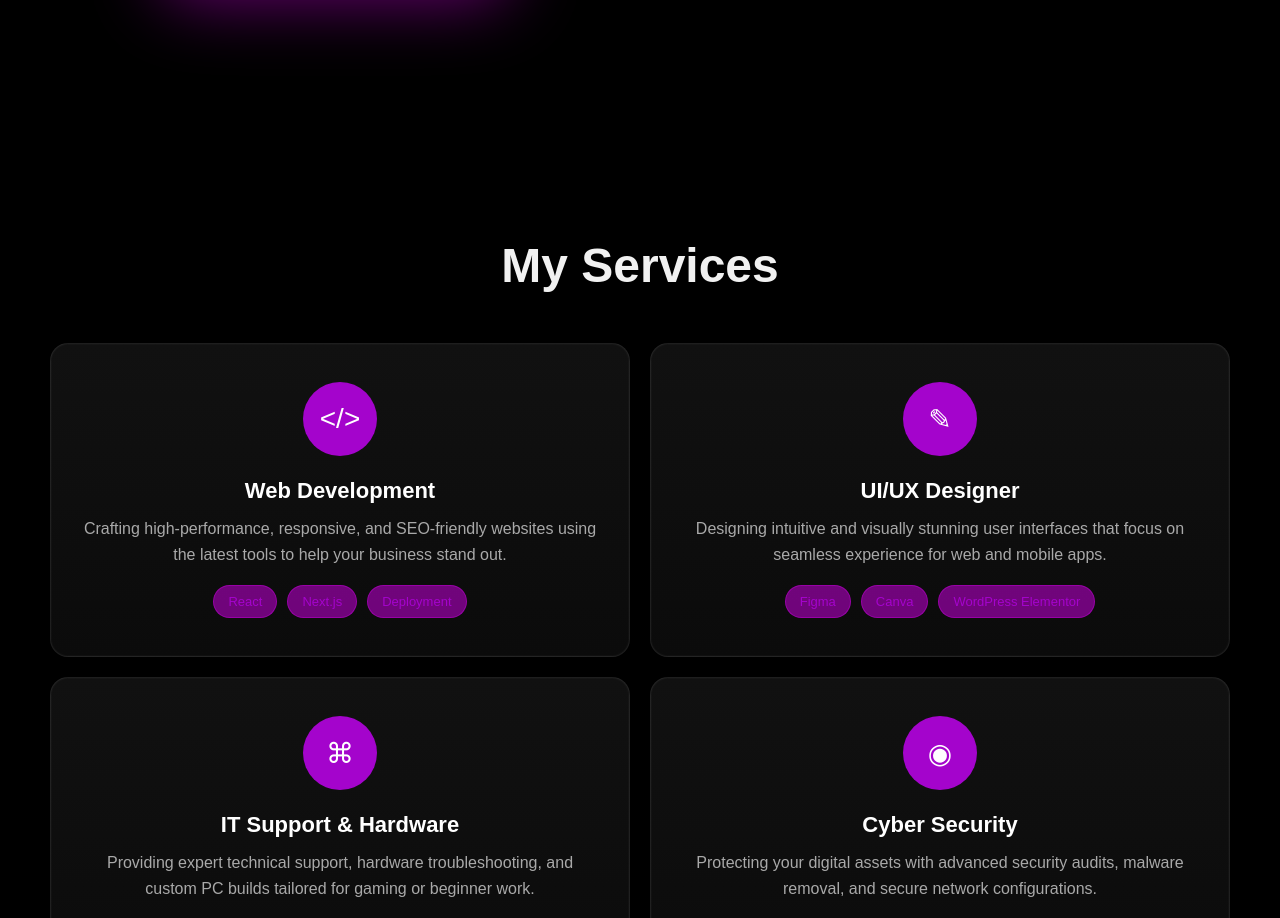
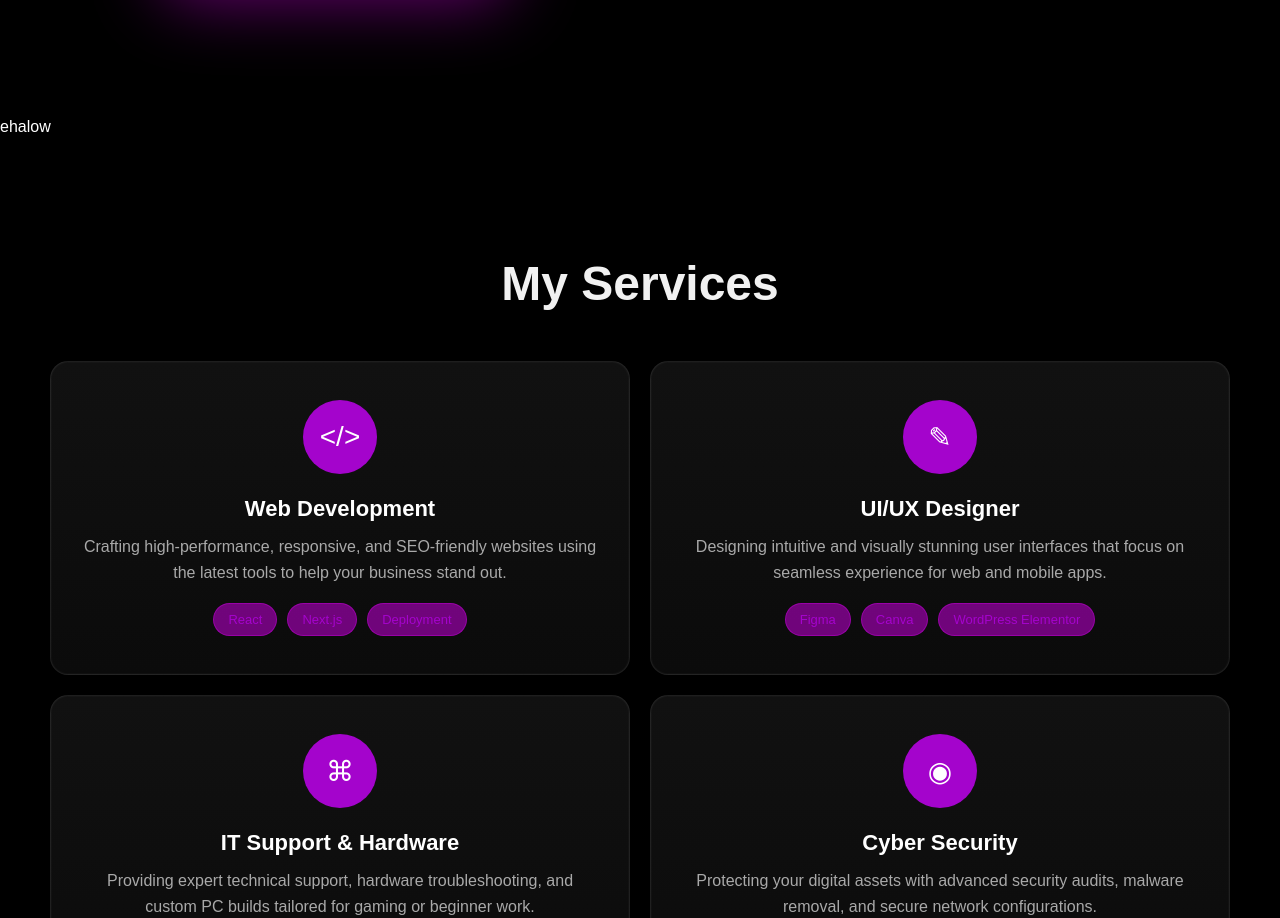
Before and after one commit to Lester948/My-first-Portfolio, a plain HTML site: page portfolio/index.html in a window 1280 px wide. Shown: the part 1330-2248 px from the top of the page. Drawn offline with Linux system fonts and the light colour scheme.

Commit message:
uhab talib

```diff
--- a/portfolio/index.html
+++ b/portfolio/index.html
@@ -84,7 +84,7 @@
     </div>
 
   </div>
-</section>
+</section><p>ehalow</p>
 
   <section id="service" class="service-section">
     <h2 class="section-title">My Services</h2>
```
